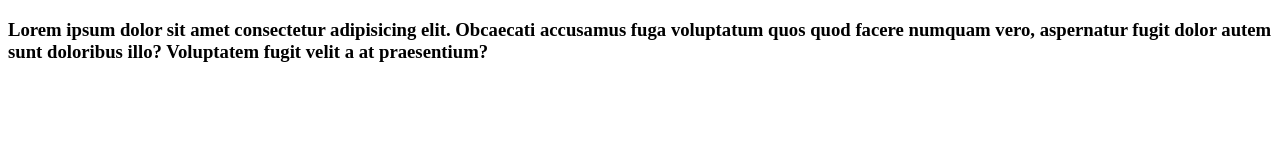
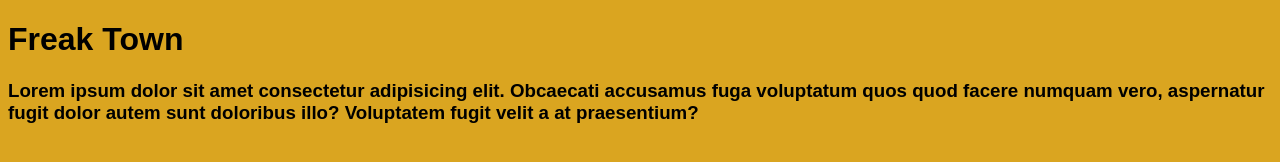
Before and after one commit to Elsafira29/Cek_Masuk, a plain HTML site: page index.html in a window 1280 px wide. Drawn offline with Linux system fonts and the light colour scheme.

Commit message:
Mengubah file index dan menambahkan file style.css

```diff
--- a/index.html
+++ b/index.html
@@ -5,8 +5,10 @@
     <meta http-equiv="X-UA-Compatible" content="IE=edge">
     <meta name="viewport" content="width=device-width, initial-scale=1.0">
     <title>Coba Git</title>
+    <link rel="stylesheet" href="style.css">
 </head>
 <body>
+    <h1>Freak Town</h1>
     <h3>Lorem ipsum dolor sit amet consectetur adipisicing elit. Obcaecati accusamus fuga voluptatum quos quod facere numquam vero, aspernatur fugit dolor autem sunt doloribus illo? Voluptatem fugit velit a at praesentium?</h3>
 </body>
 </html>
--- /dev/null
+++ b/style.css
@@ -0,0 +1,4 @@
+body{
+    background-color: goldenrod;
+    font-family: Arial;
+}
```
